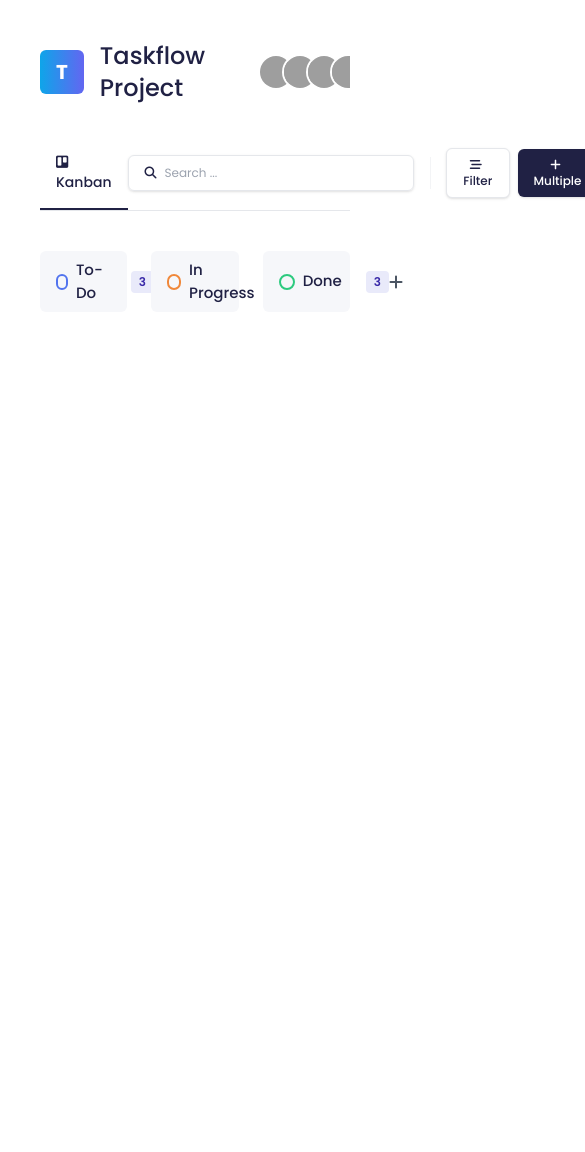
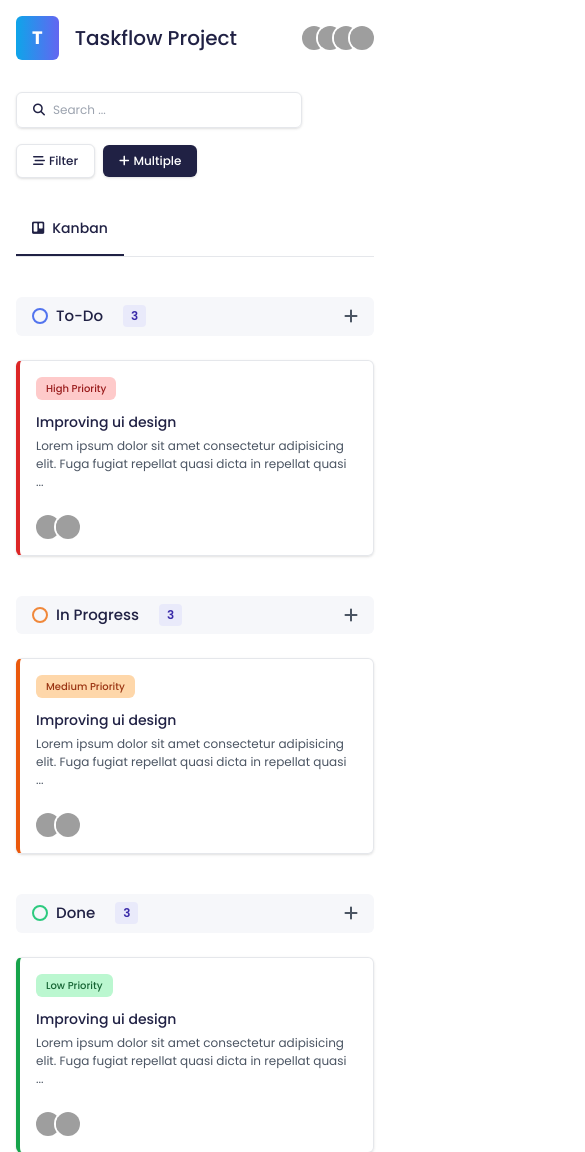
Before and after one commit to ahmedbenkrarayc/brief4-taskflow, a website: page index.html in a window 390 px wide. Shown: the top 1152 px of the page, 585 px wide, since content can reach past the window. Before the commit the page ends 844 px from the top, so only its background shows below. Drawn offline with Linux system fonts and the light colour scheme; grey boxes are pictures that could not be loaded.

Commit message:
created cards with 3 themes for priority + making the interface responsive

```diff
--- a/index.html
+++ b/index.html
@@ -6,58 +6,98 @@
     <title>TaskFlow</title>
     <link href="./css/output.css" rel="stylesheet">
 </head>
-<body class="p-10 font-poppins text-primary">
-    <header class="flex justify-between items-center">
+<body class="sm:p-4 md:p-8 lg:p-10 font-poppins text-primary">
+    <header class="flex justify-between items-center flex-wrap gap-y-6">
         <div class="flex items-center gap-x-4">
-            <span class="block cursor-pointer px-4 py-2 w-fit text-white text-xl font-bold rounded-md bg-gradient-to-r from-sky-500 to-indigo-500">T</span>
-            <h1 class="text-2xl font-[500]">Taskflow Project</h1>
+            <span class="block cursor-pointer px-4 py-2 w-fit text-white sm:text-lg md:text-xl font-bold rounded-md bg-gradient-to-r from-sky-500 to-indigo-500">T</span>
+            <h1 class="sm:text-xl md:text-2xl font-[500]">Taskflow Project</h1>
         </div>
         <div class="flex -space-x-2 overflow-hidden">
-            <img class="inline-block h-8 w-8 rounded-full ring-2 ring-white" src="https://images.unsplash.com/photo-1491528323818-fdd1faba62cc?ixlib=rb-1.2.1&ixid=eyJhcHBfaWQiOjEyMDd9&auto=format&fit=facearea&facepad=2&w=256&h=256&q=80" alt="">
-            <img class="inline-block h-8 w-8 rounded-full ring-2 ring-white" src="https://images.unsplash.com/photo-1550525811-e5869dd03032?ixlib=rb-1.2.1&auto=format&fit=facearea&facepad=2&w=256&h=256&q=80" alt="">
-            <img class="inline-block h-8 w-8 rounded-full ring-2 ring-white" src="https://images.unsplash.com/photo-1500648767791-00dcc994a43e?ixlib=rb-1.2.1&ixid=eyJhcHBfaWQiOjEyMDd9&auto=format&fit=facearea&facepad=2.25&w=256&h=256&q=80" alt="">
-            <img class="inline-block h-8 w-8 rounded-full ring-2 ring-white" src="https://images.unsplash.com/photo-1472099645785-5658abf4ff4e?ixlib=rb-1.2.1&ixid=eyJhcHBfaWQiOjEyMDd9&auto=format&fit=facearea&facepad=2&w=256&h=256&q=80" alt="">
+            <img class="inline-block sm:h-6 sm:w-6 md:h-8 md:w-8 rounded-full ring-2 ring-white" src="https://images.unsplash.com/photo-1491528323818-fdd1faba62cc?ixlib=rb-1.2.1&ixid=eyJhcHBfaWQiOjEyMDd9&auto=format&fit=facearea&facepad=2&w=256&h=256&q=80" alt="">
+            <img class="inline-block sm:h-6 sm:w-6 md:h-8 md:w-8 rounded-full ring-2 ring-white" src="https://images.unsplash.com/photo-1550525811-e5869dd03032?ixlib=rb-1.2.1&auto=format&fit=facearea&facepad=2&w=256&h=256&q=80" alt="">
+            <img class="inline-block sm:h-6 sm:w-6 md:h-8 md:w-8 rounded-full ring-2 ring-white" src="https://images.unsplash.com/photo-1500648767791-00dcc994a43e?ixlib=rb-1.2.1&ixid=eyJhcHBfaWQiOjEyMDd9&auto=format&fit=facearea&facepad=2.25&w=256&h=256&q=80" alt="">
+            <img class="inline-block sm:h-6 sm:w-6 md:h-8 md:w-8 rounded-full ring-2 ring-white" src="https://images.unsplash.com/photo-1472099645785-5658abf4ff4e?ixlib=rb-1.2.1&ixid=eyJhcHBfaWQiOjEyMDd9&auto=format&fit=facearea&facepad=2&w=256&h=256&q=80" alt="">
         </div>
     </header>
 
-    <section class="mt-8 border-b flex justify-between items-center">
+    <section class="mt-8 border-b flex sm:flex-col-reverse md:flex-row md:justify-between md:items-center gap-y-6">
         <span class="block w-fit text-sm font-medium px-4 py-4 border-b-2 border-primary"><i class="fa-brands fa-trello mr-2"></i>Kanban</span>
-        <div class="w-fit flex items-center">
-            <div class="flex items-center border rounded-md shadow px-4 py-2">
+        <div class="w-fit flex items-center flex-wrap gap-y-4">
+            <div class="flex items-center border rounded-md shadow px-4 py-2 sm:mr-4 md:mr-0">
                 <i class="fa-solid fa-magnifying-glass text-[12px] mr-2"></i><input type="text" placeholder="Search ..." class="outline-none text-[12px]">
             </div>
-            <span class="block w-[1px] h-[32px] bg-gray-100 mx-4"></span>
+            <span class="sm:hidden md:block w-[1px] h-[32px] bg-gray-100 mx-4"></span>
             <button class="text-xs font-medium border bg-white text-primary w-fit h-fit px-4 py-2 rounded-md shadow mr-2"><i class="fa-solid fa-bars-staggered mr-1"></i>Filter</button>
             <button class="text-xs font-medium bg-primary text-white w-fit h-fit px-4 py-2 rounded-md shadow"><i class="fa-solid fa-plus mr-1"></i>Multiple</button>
         </div>
     </section>
 
-    <section class="mt-10 grid grid-cols-3 gap-x-6">
-        <div class="flex items-center justify-between bg-[#f6f7fa] px-4 py-2 rounded-md">
+    <section class="mt-10 grid md:grid-cols-2 lg:grid-cols-3 md:gap-x-4 lg:gap-x-6 gap-y-6">
+        <section>
+            <div class="flex items-center justify-between bg-[#f6f7fa] px-4 py-2 rounded-md mb-6">
                 <div class="flex items-center">
                     <span class="w-4 h-4 rounded-full border-2 border-[#5274ee] block mr-2"></span>
-                <h1 class="text-[15px] font-medium mr-6">To-Do</h1>
+                    <h1 class="text-[15px] font-medium mr-5">To-Do</h1>
                     <span class="block text-[#3929a8] font-semibold text-[12px] bg-[#e9eafa] px-[8px] py-[2px] rounded-[4px]">3</span>
                 </div>
                 <i class="fa-solid fa-plus block text-gray-600 cursor-pointer"></i>
             </div>
-        <div class="flex items-center justify-between bg-[#f6f7fa] px-4 py-2 rounded-md">
+
+            <div>
+                <div draggable="true" class="border border-l-red-600 border-l-4 rounded-md px-4 py-4 shadow cursor-pointer mb-4">
+                    <div class="text-red-800 text-[10px] flex items-center gap-x-2 bg-red-200 w-fit px-[10px] py-[4px] rounded-md font-medium">High Priority</div>
+                    <h1 class="text-[14px] mt-3 font-medium">Improving ui design</h1>
+                    <p class="text-[12px] text-gray-600 mt-1">Lorem ipsum dolor sit amet consectetur adipisicing elit. Fuga fugiat repellat quasi dicta in repellat quasi ...</p>
+                    <div class="flex -space-x-1 overflow-hidden mt-6">
+                        <img class="inline-block h-6 w-6 rounded-full ring-2 ring-white" src="https://images.unsplash.com/photo-1491528323818-fdd1faba62cc?ixlib=rb-1.2.1&ixid=eyJhcHBfaWQiOjEyMDd9&auto=format&fit=facearea&facepad=2&w=256&h=256&q=80" alt="">
+                        <img class="inline-block h-6 w-6 rounded-full ring-2 ring-white" src="https://images.unsplash.com/photo-1550525811-e5869dd03032?ixlib=rb-1.2.1&auto=format&fit=facearea&facepad=2&w=256&h=256&q=80" alt="">
+                      </div>
+                </div>
+            </div>
+        </section>
+        <section>
+            <div class="flex items-center justify-between bg-[#f6f7fa] px-4 py-2 rounded-md mb-6">
                 <div class="flex items-center">
                     <span class="w-4 h-4 rounded-full border-2 border-[#f0883a] block mr-2"></span>
-                <h1 class="text-[15px] font-medium mr-6">In Progress</h1>
+                    <h1 class="text-[15px] font-medium mr-5">In Progress</h1>
                     <span class="block text-[#3929a8] font-semibold text-[12px] bg-[#e9eafa] px-[8px] py-[2px] rounded-[4px]">3</span>
                 </div>
                 <i class="fa-solid fa-plus block text-gray-600 cursor-pointer"></i>
             </div>
-        <div class="flex items-center justify-between bg-[#f6f7fa] px-4 py-2 rounded-md">
+            <div>
+                <div draggable="true" class="border border-l-orange-600 border-l-4 rounded-md px-4 py-4 shadow cursor-pointer mb-4">
+                    <div class="text-orange-800 text-[10px] flex items-center gap-x-2 bg-orange-200 w-fit px-[10px] py-[4px] rounded-md font-medium">Medium Priority</div>
+                    <h1 class="text-[14px] mt-3 font-medium">Improving ui design</h1>
+                    <p class="text-[12px] text-gray-600 mt-1">Lorem ipsum dolor sit amet consectetur adipisicing elit. Fuga fugiat repellat quasi dicta in repellat quasi ...</p>
+                    <div class="flex -space-x-1 overflow-hidden mt-6">
+                        <img class="inline-block h-6 w-6 rounded-full ring-2 ring-white" src="https://images.unsplash.com/photo-1491528323818-fdd1faba62cc?ixlib=rb-1.2.1&ixid=eyJhcHBfaWQiOjEyMDd9&auto=format&fit=facearea&facepad=2&w=256&h=256&q=80" alt="">
+                        <img class="inline-block h-6 w-6 rounded-full ring-2 ring-white" src="https://images.unsplash.com/photo-1550525811-e5869dd03032?ixlib=rb-1.2.1&auto=format&fit=facearea&facepad=2&w=256&h=256&q=80" alt="">
+                      </div>
+                </div>
+            </div>
+        </section>
+        <section>
+            <div class="flex items-center justify-between bg-[#f6f7fa] px-4 py-2 rounded-md mb-6">
                 <div class="flex items-center">
                     <span class="w-4 h-4 rounded-full border-2 border-[#2dca7f] block mr-2"></span>
-                <h1 class="text-[15px] font-medium mr-6">Done</h1>
+                    <h1 class="text-[15px] font-medium mr-5">Done</h1>
                     <span class="block text-[#3929a8] font-semibold text-[12px] bg-[#e9eafa] px-[8px] py-[2px] rounded-[4px]">3</span>
                 </div>
                 <i class="fa-solid fa-plus block text-gray-600 cursor-pointer"></i>
             </div>
+            <div draggable="true" class="border border-l-green-600 border-l-4 rounded-md px-4 py-4 shadow cursor-pointer mb-4">
+                <div class="text-green-800 text-[10px] flex items-center gap-x-2 bg-green-200 w-fit px-[10px] py-[4px] rounded-md font-medium">Low Priority</div>
+                <h1 class="text-[14px] mt-3 font-medium">Improving ui design</h1>
+                <p class="text-[12px] text-gray-600 mt-1">Lorem ipsum dolor sit amet consectetur adipisicing elit. Fuga fugiat repellat quasi dicta in repellat quasi ...</p>
+                <div class="flex -space-x-1 overflow-hidden mt-6">
+                    <img class="inline-block h-6 w-6 rounded-full ring-2 ring-white" src="https://images.unsplash.com/photo-1491528323818-fdd1faba62cc?ixlib=rb-1.2.1&ixid=eyJhcHBfaWQiOjEyMDd9&auto=format&fit=facearea&facepad=2&w=256&h=256&q=80" alt="">
+                    <img class="inline-block h-6 w-6 rounded-full ring-2 ring-white" src="https://images.unsplash.com/photo-1550525811-e5869dd03032?ixlib=rb-1.2.1&auto=format&fit=facearea&facepad=2&w=256&h=256&q=80" alt="">
+                  </div>
+            </div>
+        </div>
         </section>
+    </section>
+
     <script src="https://kit.fontawesome.com/3183b49327.js" crossorigin="anonymous"></script>
 </body>
 </html>
--- a/tailwind.config.js
+++ b/tailwind.config.js
@@ -4,9 +4,9 @@ module.exports = {
   theme: {
     extend: {
       screens: {
-        'sm': '767px',
-        'md': '1023px',
-        'lg': '1279px',
+        'sm': '0px',
+        'md': '768px',
+        'lg': '1024px',
         'xl': '1280px'
       },
       fontFamily: {
```
Also changed, not shown: css/output.css. Lines whose indentation alone changed are shown as unchanged.
